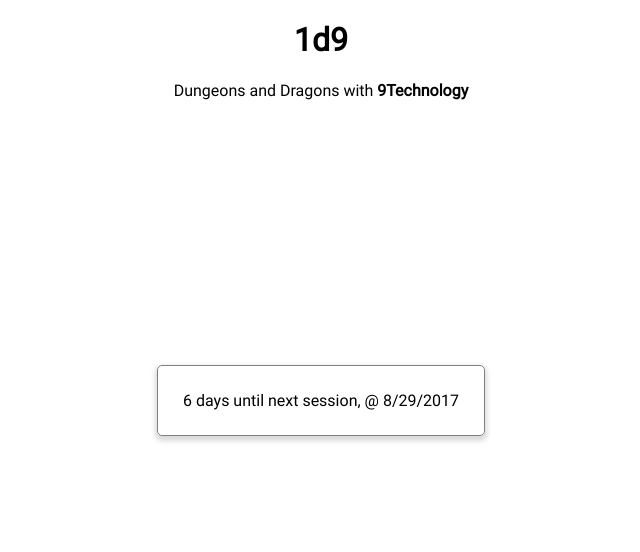
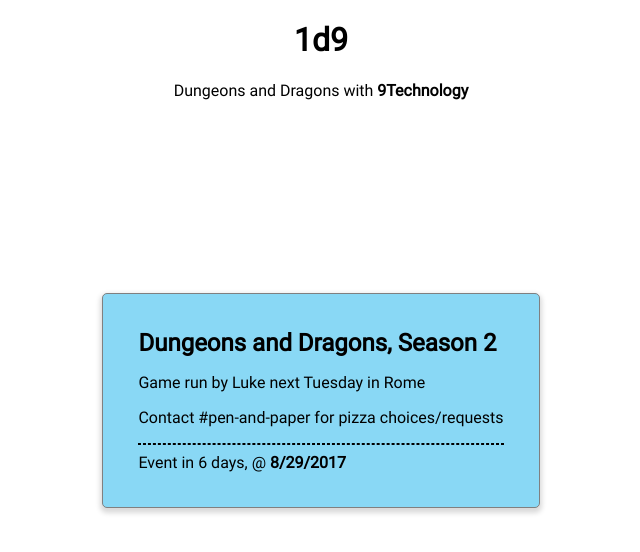
Before and after one commit to lukekaalim/1d9-site, a React app: page / in a window 1280 px wide. Shown: the top 552 px of the page, without its empty margins (319-959 px from the left). Built offline with nearby package versions, Linux system fonts and the light colour scheme.

Commit message:
Split components and pretty up card

```diff
--- a/src/components/App/index.tsx
+++ b/src/components/App/index.tsx
@@ -1,13 +1,19 @@
 import * as React from 'react';
 import Heading from '../Heading';
 import CenteringContainer from '../CenteringContainer';
-import CountdownCard from '../CountdownCard';
+import SessionCard from '../SessionCard';
 
 const App = () =>
 <div>
     <Heading />
     <CenteringContainer>
-        <CountdownCard targetDate={new Date(2017, 7, 29)} />
+        <SessionCard
+            date={new Date(2017, 7, 29)}
+            name="Dungeons and Dragons, Season 2"
+            shortDesc="Game run by Luke next Tuesday in Rome"
+            foodStatus="Contact #pen-and-paper for pizza choices/requests"
+            color="rgb(137, 216, 245)"
+            />
     </CenteringContainer>
 </div>;
 
--- a/src/components/CountdownCard/style.css
+++ /dev/null
@@ -1,7 +0,0 @@
-.countdownCard {
-    border: 1px grey solid;
-    padding: 25px;
-    box-shadow: 0px 3px 5px 2px #dadada;
-    border-radius: 5px;
-    font-family: 'roboto';
-}
--- /dev/null
+++ b/src/components/SessionCard/index.tsx
@@ -0,0 +1,29 @@
+import * as React from 'react';
+import './style.css';
+
+import SessionCountdown from '../SessionCountdown';
+
+export interface SessionCardProps {
+    date: Date,
+    name: string,
+    shortDesc: string,
+    foodStatus?: string,
+    color?: string
+}
+
+const CenteringContainer = ({
+    date,
+    name,
+    shortDesc,
+    color,
+    foodStatus,
+}: SessionCardProps) =>
+<div className="card sessionCard" style={{'background-color': color}}>
+    <h2 className="sessionHeading">{name}</h2>
+    <p>{shortDesc}</p>
+    <p>{foodStatus}</p>
+    <hr className="bottomBorder"/>
+    <SessionCountdown targetDate={date} />
+</div>;
+
+export default CenteringContainer;
--- /dev/null
+++ b/src/components/SessionCard/style.css
@@ -0,0 +1,16 @@
+.card {
+    border: 1px grey solid;
+    padding: 35px;
+    box-shadow: 0px 3px 5px 2px #dadada;
+    border-radius: 5px;
+}
+.sessionCard {
+    font-family: 'roboto';
+    min-width: 250px;
+}
+.sessionHeading {
+    margin: 0;
+}
+.bottomBorder {
+    border-style: dashed;
+}
--- a/src/components/CountdownCard/index.tsx
+++ b/src/components/SessionCountdown/index.tsx
@@ -1,7 +1,7 @@
 import * as React from 'react';
 import './style.css';
 
-export interface countdownCardProps { targetDate: Date }
+export interface SessionCountdownProps { targetDate: Date }
 
 const getDaysUntilTarget = (target: Date): number =>
     Math.ceil(new Date(target.getTime() - new Date().getTime()).getTime() / 1000 / 60 / 60 / 24);
@@ -9,9 +9,9 @@
 const formatDate = (target: Date): string =>
     `${target.getMonth() + 1}/${target.getDate()}/${target.getFullYear()}`;
 
-const CenteringContainer = ({ targetDate }: countdownCardProps) =>
-<div className="countdownCard">
-    {getDaysUntilTarget(targetDate)} days until next session, @ <time>{formatDate(targetDate)}</time>
+const SessionCountdown = ({ targetDate }: SessionCountdownProps) =>
+<div className="sessionCountdown">
+    Event in {getDaysUntilTarget(targetDate)} days, @ <strong><time>{formatDate(targetDate)}</time></strong>
 </div>;
 
-export default CenteringContainer;
+export default SessionCountdown;
--- /dev/null
+++ b/src/components/SessionCountdown/style.css
@@ -0,0 +1,3 @@
+.sessionCountdown {
+    font-family: 'roboto';
+}
```
